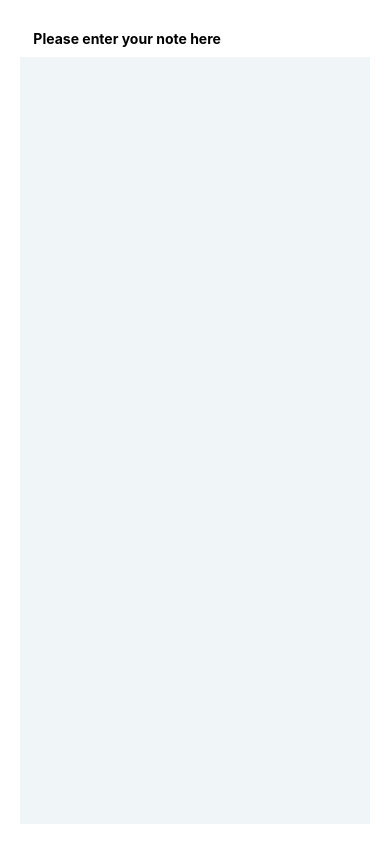
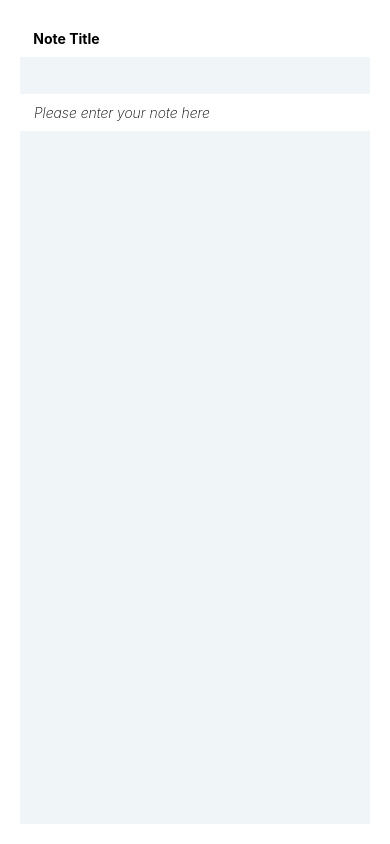
Before and after one commit to MkrMkr/ReactNativeTutorial, a React Native app: screen / in a window 390 px wide. Built offline with nearby package versions, Linux system fonts and the light colour scheme.

Commit message:
Added note title field, label and styles

```diff
--- a/app/components/Home/Home.component.js
+++ b/app/components/Home/Home.component.js
@@ -5,9 +5,19 @@ import styles from "./Home.component.style";
 import TextArea from "../TextArea/TextArea.component";
 
 class Home extends Component {
+  state = {
+    title: "" //adding the state here temporarily for illustration purposes
+  };
+  setTitle = title => this.setState({ title }); //TODO: Ogarnąc tę konstrukcję
   render() {
     return (
       <View style={styles.container}>
+        <Text style={styles.titleHeading}> Note Title</Text>
+        <TextInput
+          style={styles.titleTextInput}
+          onChangeText={this.setTitle}
+          value={this.state.title}
+        />
         <Text style={styles.textAreaTitle}> Please enter your note here </Text>
         <TextArea style={styles.textArea} />
       </View>
--- a/app/components/Home/Home.component.style.js
+++ b/app/components/Home/Home.component.style.js
@@ -7,17 +7,28 @@ export default StyleSheet.create({
     padding: theme.CONTAINER_PADDING,
     alignItems: "center"
   },
+  titleHeading: {
+    fontSize: theme.FONT_SIZE_MEDIUM,
+    alignSelf: "flex-start",
+    padding: 10,
+    fontWeight: theme.FONT_WEIGHT_BOLD
+  },
+  titleTextInput: {
+    padding: theme.TEXT_INPUT_PADDING,
+    backgroundColor: theme.BACKGROUND_COLOR_LIGHT,
+    alignSelf: "stretch"
+  },
   textAreaTitle: {
     fontSize: theme.FONT_SIZE_MEDIUM,
-    fontWeight: theme.FONT_WEIGHT_BOLD,
     alignSelf: "flex-start",
-    padding: 10
+    padding: 10,
+    fontWeight: theme.FONT_WEIGHT_LIGHT,
+    fontStyle: "italic"
   },
   textArea: {
-    flex: 1,
-    padding: theme.CONTAINER_PADDING,
+    padding: theme.TEXT_INPUT_PADDING,
+    backgroundColor: theme.BACKGROUND_COLOR_LIGHT,
     alignSelf: "stretch",
-    overflow: "scroll",
-    backgroundColor: theme.BACKGROUND_COLOR_LIGHT
+    flex: 1
   }
 });
--- a/app/styles/theme.style.js
+++ b/app/styles/theme.style.js
@@ -7,5 +7,6 @@ export default {
   FONT_WEIGHT_MEDIUM: "500",
   FONT_WEIGHT_BOLD: "700",
   BACKGROUND_COLOR_LIGHT: "#f0f6f7",
-  CONTAINER_PADDING: 20
+  CONTAINER_PADDING: 20,
+  TEXT_INPUT_PADDING: 10
 };
```
Also changed, not shown: 1 other file (tests, documents, lock files or other folders).
